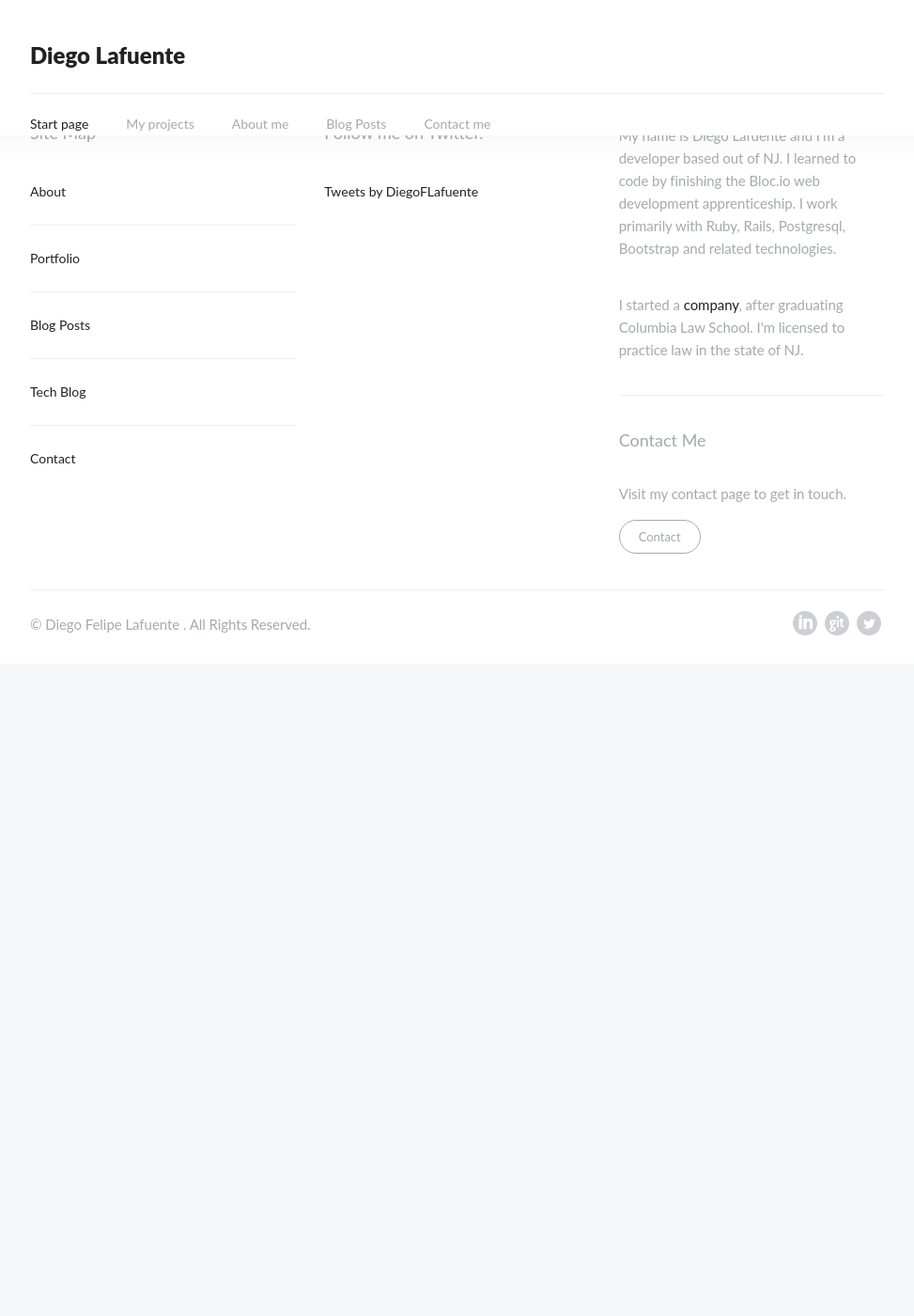
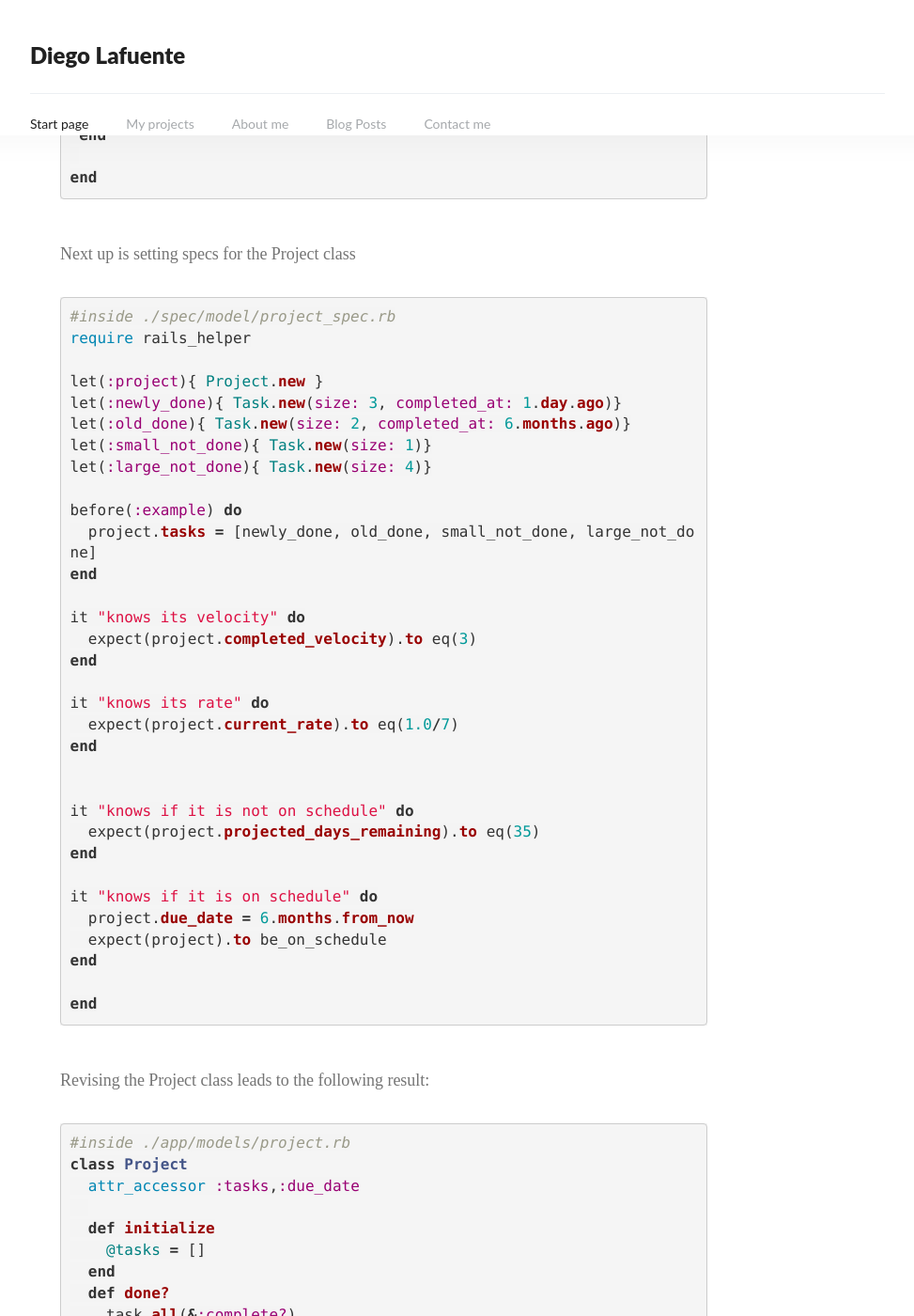
Before and after one commit to dlaf88/dlaf88.github.io, a Jekyll site: the page built from _posts/2019-07-31-TDD-continued.md, in a window 1280 px wide and 1400 px high, scrolled down 9541 px. Shown: the whole window at 94% size, without its empty margins (153-1126 px from the left). Built offline with Jekyll 4.4.1, drawn with Linux system fonts in a browser that asks for light colours; nearby versions of some CDN libraries; library files that are not in the unit come from our copies; a script that is not in the unit is left out; comment, search, counter and statistics services are not loaded; before the commit the page ends 10247 px from its top, so only the background shows below that; some of the changed text lies outside the part shown.

Commit message:
Update 2019-07-31-TDD-continued.md

```diff
--- a/_posts/2019-07-31-TDD-continued.md
+++ b/_posts/2019-07-31-TDD-continued.md
@@ -361,3 +361,181 @@
 end
 
 {% endhighlight %}
+
+Notice here that the Task class gained `mark_completed` and `be_part_of_velocity` and `points_toward_velocity`.
+
+
+{% highlight ruby %}
+
+#inside ./app/models/task.rb
+class Task
+ attr_accessor :size, :completed_at
+
+ def initialize(options = {})
+  mark_completed(options[:marked_completed]) if options[:marked_completed]
+ end
+
+ def mark_completed(date = Time.current)
+  @completed_at = date
+ end
+
+ def complete?
+  completed_at.present?
+ end
+
+ def part_of_velocity?
+  return false unless complete?
+  completed_at > 21.days.ago
+ end
+
+
+ def points_toward_velocity
+     part_of_velocity? ? size : 0
+ end
+
+end
+{% endhighlight %}
+
+
+Next up is setting specs for the Project class
+
+{% highlight ruby %}
+
+#inside ./spec/model/project_spec.rb
+require rails_helper
+
+let(:project){ Project.new }
+let(:newly_done){ Task.new(size: 3, completed_at: 1.day.ago)}
+let(:old_done){ Task.new(size: 2, completed_at: 6.months.ago)}
+let(:small_not_done){ Task.new(size: 1)}
+let(:large_not_done){ Task.new(size: 4)}
+
+before(:example) do
+  project.tasks = [newly_done, old_done, small_not_done, large_not_done]
+end
+
+it "knows its velocity" do
+  expect(project.completed_velocity).to eq(3)
+end
+
+it "knows its rate" do
+  expect(project.current_rate).to eq(1.0/7)
+end
+
+
+it "knows if it is not on schedule" do
+  expect(project.projected_days_remaining).to eq(35)
+end
+
+it "knows if it is on schedule" do
+  project.due_date = 6.months.from_now
+  expect(project).to be_on_schedule
+end
+
+end
+{% endhighlight %}
+
+
+Revising the Project class leads to the following result:
+
+{% highlight ruby %}
+
+#inside ./app/models/project.rb
+class Project
+  attr_accessor :tasks,:due_date
+
+  def initialize
+    @tasks = []
+  end
+  def done?
+    task.all(&:complete?)
+  end
+
+  def total_size
+    tasks.sum(:&size)
+  end
+
+  def remaining_size
+    tasks.reject(&complete?).sum(&:size)
+    #reject is called on the tasks array and it returns a new array where each of the elements of the first array are called upon.
+  end
+
+  def completed_velocity
+    tasks.sum(&:points_toward_velocity)
+  end
+
+  def current_rate
+    return completed_velocity* 1.0 /21.0
+  end
+
+  def projected_days_remaining
+    remaining_size/current_rate
+  end
+
+  def on_schedule?
+    Time.zone.today + project_days_remaining <= due_date
+  end
+end
+{% endhighlight %}
+
+### Special cases
+It is time to think about the edge cases. What happens when a project is blank meaning there are no task
+
+{% highlight ruby %}
+  ...
+  #inside /spec/models/project_spec.rb
+
+  it "handles a blank project" do
+    expect(project.completed_velocity).to eq(0)
+    expect(project.current_rate).to eq(0)
+    expect(project.projected_days_remaining).to be_nan
+    expect(project).not_to be_on_schedule
+
+  end
+
+{% endhighlight %}
+
+{% highlight ruby %}
+
+#inside ./app/models/project.rb
+class Project
+  attr_accessor :tasks,:due_date
+
+  def initialize
+    @tasks = []
+  end
+
+  def self.velocity_in_days
+    21
+  end
+  def done?
+    task.all(&:complete?)
+  end
+
+  def total_size
+    tasks.sum(:&size)
+  end
+
+  def remaining_size
+    tasks.reject(&complete?).sum(&:size)
+    #reject is called on the tasks array and it returns a new array where each of the elements of the first array are called upon.
+  end
+
+  def completed_velocity
+    tasks.sum(&:points_toward_velocity)
+  end
+
+  def current_rate
+    return completed_velocity* 1.0 /Project.velocity_in_days
+  end
+
+  def projected_days_remaining
+    remaining_size/current_rate
+  end
+
+  def on_schedule?
+    return false if project_days_remaining.nan?
+    (Time.zone.today + project_days_remaining) <= due_date
+  end
+end
+{% endhighlight %}
```
